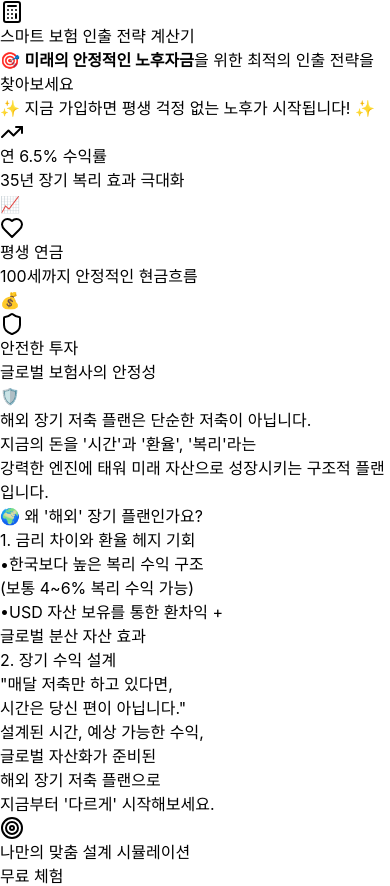
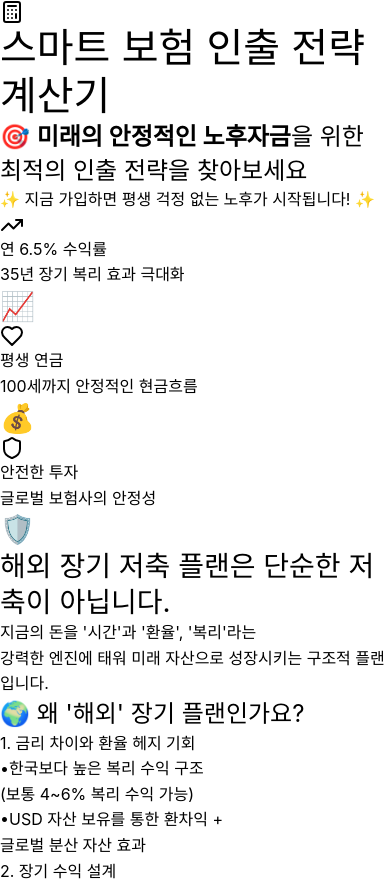
Before and after one commit to saraa0521/insurance-calculator, a Next.js app: page / in a window 390 px wide. Shown: the top 886 px of the page. Built offline with nearby package versions, Linux system fonts and the light colour scheme.

Commit message:
Update globals.css

```diff
--- a/styles/globals.css
+++ b/styles/globals.css
@@ -2,19 +2,163 @@
 @tailwind components;
 @tailwind utilities;
 
+/* 기본 스타일 리셋 */
 html,
 body {
   padding: 0;
   margin: 0;
-  font-family: -apple-system, BlinkMacSystemFont, Segoe UI, Roboto, Oxygen,
-    Ubuntu, Cantarell, Fira Sans, Droid Sans, Helvetica Neue, sans-serif;
+  font-family: -apple-system, BlinkMacSystemFont, 'Segoe UI', Roboto, Oxygen,
+    Ubuntu, Cantarell, 'Fira Sans', 'Droid Sans', 'Helvetica Neue', sans-serif;
+  line-height: 1.6;
+  -webkit-font-smoothing: antialiased;
+  -moz-osx-font-smoothing: grayscale;
 }
 
+/* 전체 레이아웃 개선 */
+* {
+  box-sizing: border-box;
+}
+
+/* 링크 스타일 */
 a {
   color: inherit;
   text-decoration: none;
 }
 
-* {
-  box-sizing: border-box;
+/* 버튼 호버 효과 개선 */
+button {
+  transition: all 0.3s ease;
 }
+
+button:hover {
+  transform: translateY(-2px);
+}
+
+/* 폼 요소 개선 */
+input, select, textarea {
+  font-family: inherit;
+}
+
+input:focus, select:focus, textarea:focus {
+  outline: none;
+  box-shadow: 0 0 0 3px rgba(59, 130, 246, 0.1);
+}
+
+/* 스크롤바 스타일링 (webkit 브라우저) */
+::-webkit-scrollbar {
+  width: 8px;
+  height: 8px;
+}
+
+::-webkit-scrollbar-track {
+  background: #f1f5f9;
+  border-radius: 4px;
+}
+
+::-webkit-scrollbar-thumb {
+  background: #cbd5e1;
+  border-radius: 4px;
+}
+
+::-webkit-scrollbar-thumb:hover {
+  background: #94a3b8;
+}
+
+/* 테이블 반응형 개선 */
+@media (max-width: 768px) {
+  table {
+    font-size: 14px;
+  }
+
+  th, td {
+    padding: 8px 4px !important;
+  }
+}
+
+/* 커스텀 유틸리티 클래스 */
+.bg-gray-25 {
+  background-color: #fafafa;
+}
+
+/* 그라데이션 텍스트 향상 */
+.bg-clip-text {
+  background-clip: text;
+  -webkit-background-clip: text;
+}
+
+/* 반응형 텍스트 크기 */
+@media (max-width: 640px) {
+  .text-5xl {
+    font-size: 2.5rem;
+    line-height: 1.2;
+  }
+
+  .text-4xl {
+    font-size: 2rem;
+    line-height: 1.3;
+  }
+
+  .text-3xl {
+    font-size: 1.75rem;
+    line-height: 1.3;
+  }
+
+  .text-2xl {
+    font-size: 1.5rem;
+    line-height: 1.4;
+  }
+}
+
+/* 카드 호버 효과 */
+.card-hover {
+  transition: all 0.3s ease;
+}
+
+.card-hover:hover {
+  transform: translateY(-4px);
+  box-shadow: 0 20px 40px rgba(0, 0, 0, 0.1);
+}
+
+/* 로딩 애니메이션 */
+@keyframes pulse {
+  0%, 100% {
+    opacity: 1;
+  }
+  50% {
+    opacity: 0.5;
+  }
+}
+
+.animate-pulse {
+  animation: pulse 2s cubic-bezier(0.4, 0, 0.6, 1) infinite;
+}
+
+/* 부드러운 스크롤 */
+html {
+  scroll-behavior: smooth;
+}
+
+/* 접근성 개선 */
+@media (prefers-reduced-motion: reduce) {
+  * {
+    animation-duration: 0.01ms !important;
+    animation-iteration-count: 1 !important;
+    transition-duration: 0.01ms !important;
+  }
+
+  html {
+    scroll-behavior: auto;
+  }
+}
+
+/* 프린트 스타일 */
+@media print {
+  .no-print {
+    display: none !important;
+  }
+
+  body {
+    background: white !important;
+    color: black !important;
+  }
+}
```
